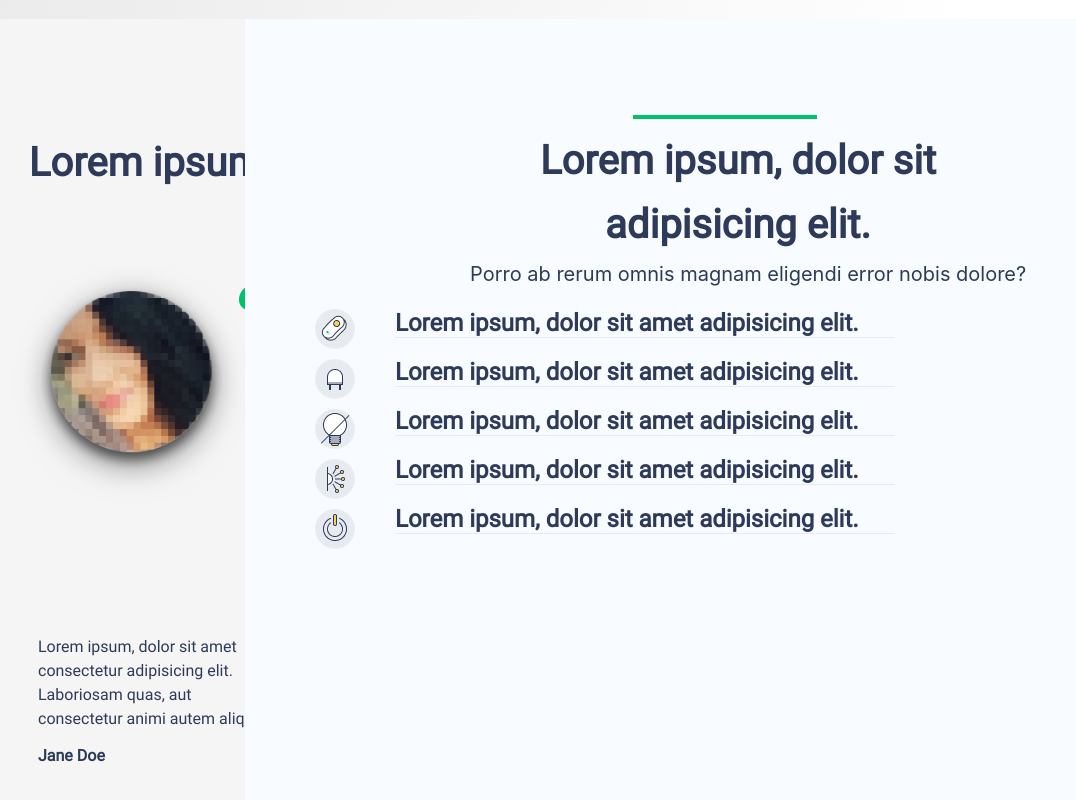
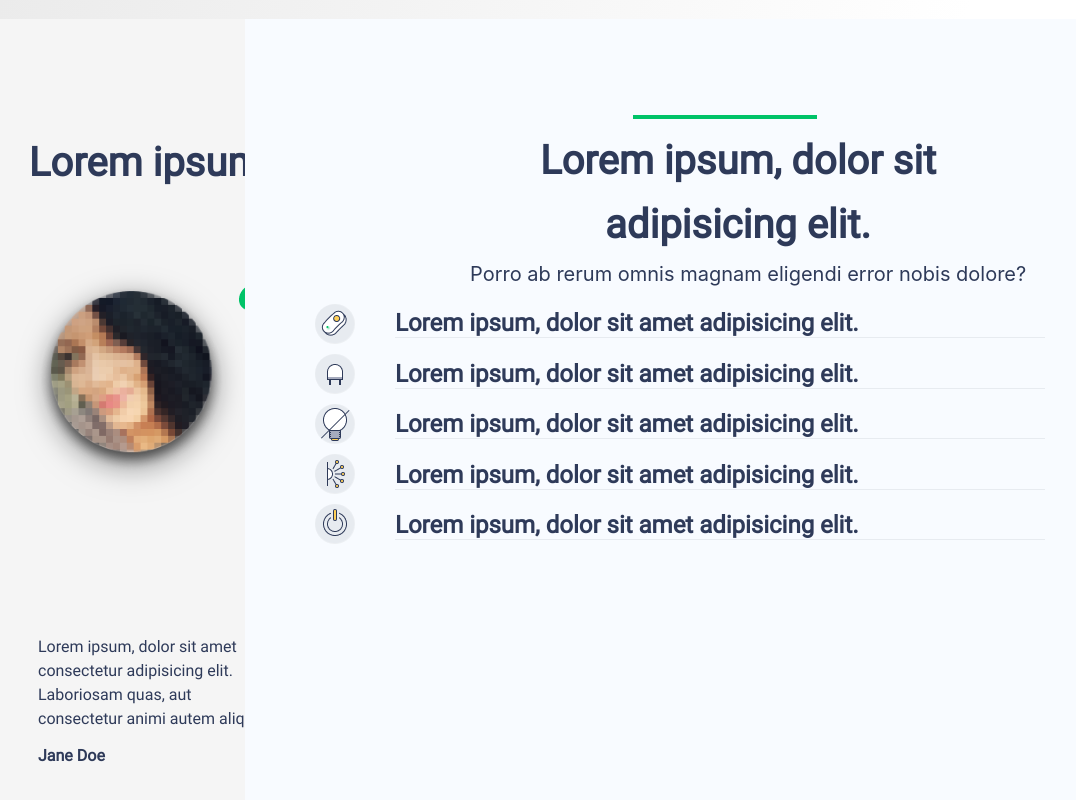
Before and after one commit to denosaur98/Tesonero, a React (Create React App) app: page / in a window 1280 px wide. Shown: the part 1083-1883 px from the top of the page, without its empty margins (92-1168 px from the left). Built offline with nearby package versions, Linux system fonts and the light colour scheme.

Commit message:
verstka_ok

```diff
--- a/src/components/accordeon/Accordeon.module.css
+++ b/src/components/accordeon/Accordeon.module.css
@@ -1,7 +1,7 @@
 .accordion_title {
   display: flex;
   cursor: pointer;
-  margin-left: 150px;
+  margin-left: 0px;
   border-bottom: 1px solid #E7EBF0;
   font-family: 'Roboto';
   font-style: normal;
@@ -12,9 +12,9 @@
 }
 .accordion_item {
   width: 650px;
-  display: flex;
+  margin-left: 150px;
   flex-direction: column;
-  margin-top: 20px;
+  margin-top: 21.5px;
   margin-bottom: 20px;
   line-height: 20px;
   font-weight: 400;
@@ -25,9 +25,13 @@
   color: #00C368;
 }
 .pictures_container {
-  margin-top: -245px;
+  position: absolute;
+  top: 0;
+  left: 0;
+  margin-top: 285px;
   margin-left: 70px;
 }
+
 .one {
   background-image: url('./stability24_icon.png');
   background-size: cover;
```
Also changed, not shown: src/components/accordeon/Accordeon.tsx (line endings or trailing spaces).
